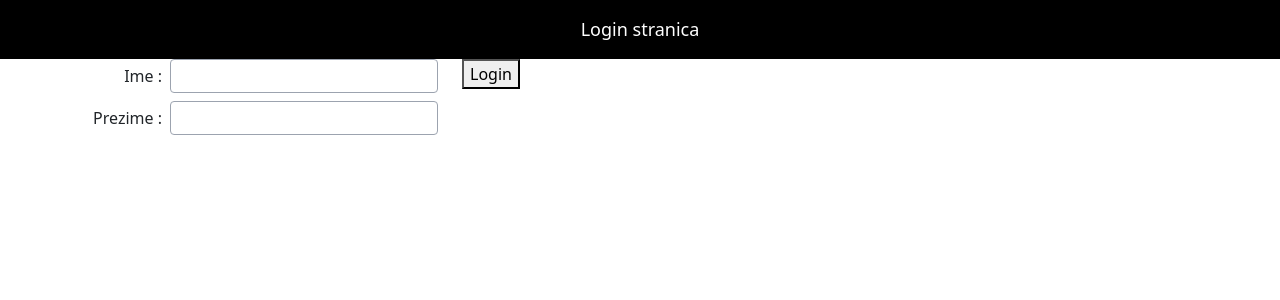
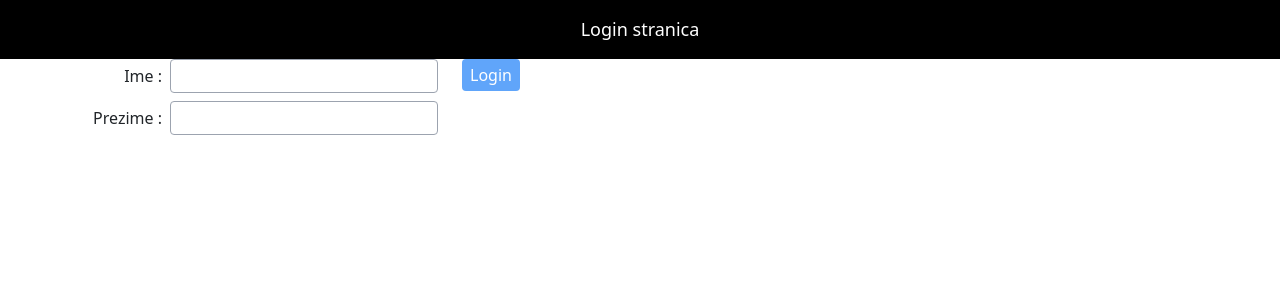
Before and after one commit to stefankrstic/test-l-1.4-halcom_stefan-krstic, a React (Create React App) app: page / in a window 1280 px wide. Shown: the top 300 px of the page. Built offline with nearby package versions, Linux system fonts and the light colour scheme.

Commit message:
Base button

```diff
--- /dev/null
+++ b/src/components/BaseButton.module.scss
@@ -0,0 +1,11 @@
+.root {
+    padding:  4px 8px;
+    border: none;
+    background-color: #60A5FA;
+    border-radius: 4px;
+    color: white;
+}
+
+.root:hover {
+    background-color: #3b82f6;
+}
--- /dev/null
+++ b/src/components/BaseButton.tsx
@@ -0,0 +1,11 @@
+import React, { ReactNode } from "react";
+import styles from './BaseButton.module.scss';
+
+interface BaseButtonProps {
+    children: ReactNode;
+}
+
+export const BaseButton = ({children}: BaseButtonProps) => {
+    return <button className={styles.root}>{children}</button>
+
+};
--- a/src/pages/LoginPage.tsx
+++ b/src/pages/LoginPage.tsx
@@ -2,6 +2,7 @@ import React from "react";
 import { Container, Row, Col } from "react-bootstrap";
 import { Header } from "../components/Header";
 import { Input } from "../components/Input";
+import { BaseButton } from "../components/BaseButton";
 
 export const LoginPage = () => {
     return (
@@ -15,7 +16,7 @@ export const LoginPage = () => {
                     </Col>
 
                     <Col md={4}>
-                       <button>Login</button>
+                       <BaseButton>Login</BaseButton>
                     </Col>
                 </Row>
             </Container>
```
